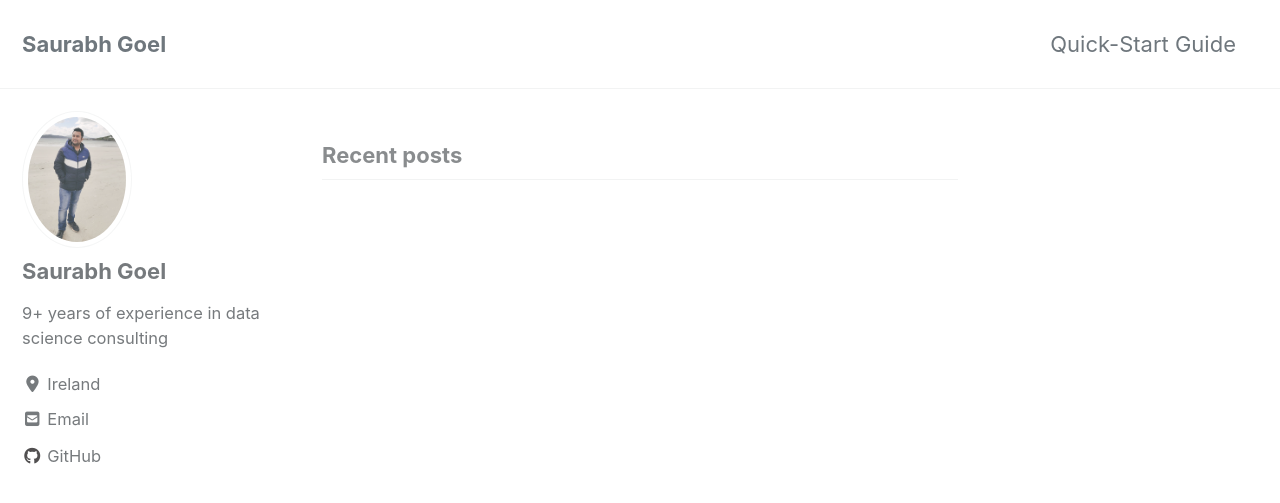
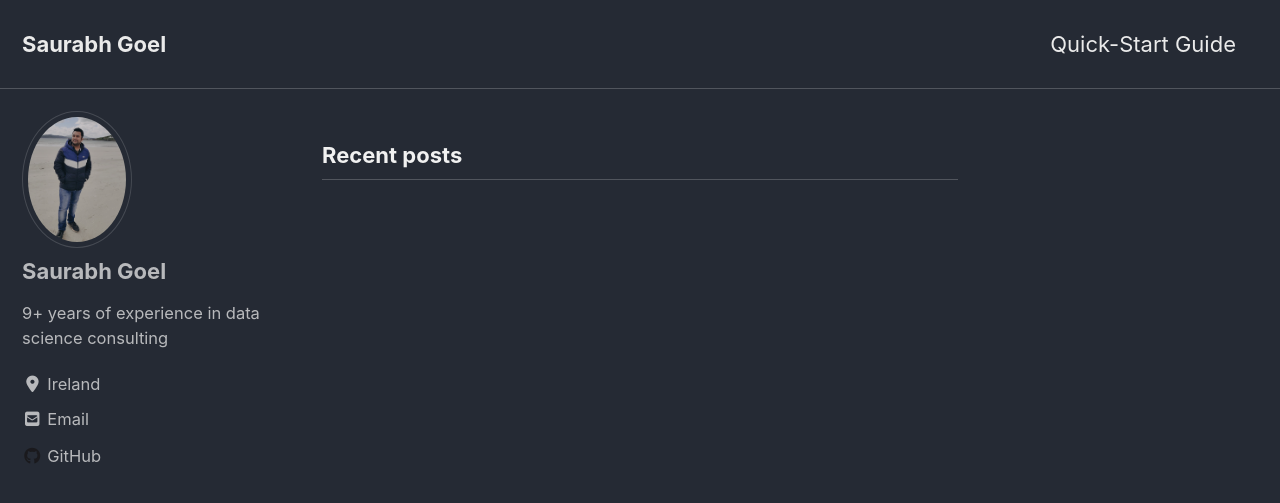
Before and after one commit to saurabhgoel1985/saurabhgoel1985.github.io, a Jekyll site: the page built from index.html, in a window 1280 px wide and 900 px high. Shown: the top 503 px of the window. Built offline with Jekyll 4.4.1, drawn with Linux system fonts in a browser that asks for light colours; cached includes are drawn as plain includes; nearby versions of some CDN libraries; the list of posts is cut into pages by our own code.

Commit message:
Update _config.yml

```diff
--- a/_config.yml
+++ b/_config.yml
@@ -12,7 +12,7 @@
 
 # theme                  : "minimal-mistakes-jekyll"
 # remote_theme           : "mmistakes/minimal-mistakes"
-minimal_mistakes_skin    : "default" # "air", "aqua", "contrast", "dark", "dirt", "neon", "mint", "plum", "sunrise"
+minimal_mistakes_skin    : "dark" # "air", "aqua", "contrast", "dark", "dirt", "neon", "mint", "plum", "sunrise"
 
 # Site Settings
 locale                   : "en-US"
@@ -115,7 +115,7 @@ author:
   links:
     - label: "Email"
       icon: "fas fa-fw fa-envelope-square"
-      url: mailto:saurabhgoel85@email.com
+      url: mailto:saurabhgoel85@gmail.com
     - label: "Website"
       icon: "fas fa-fw fa-link"
       # url: "https://your-website.com"
```
